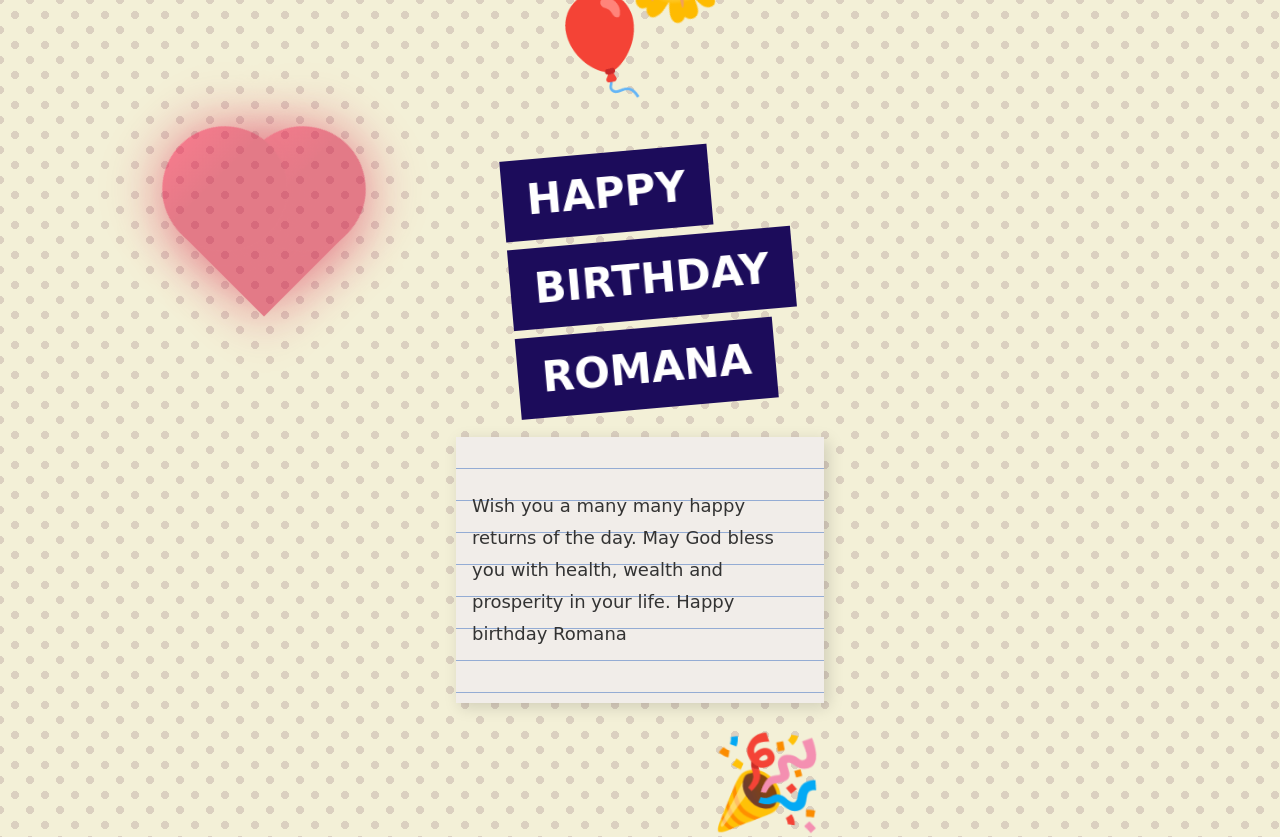
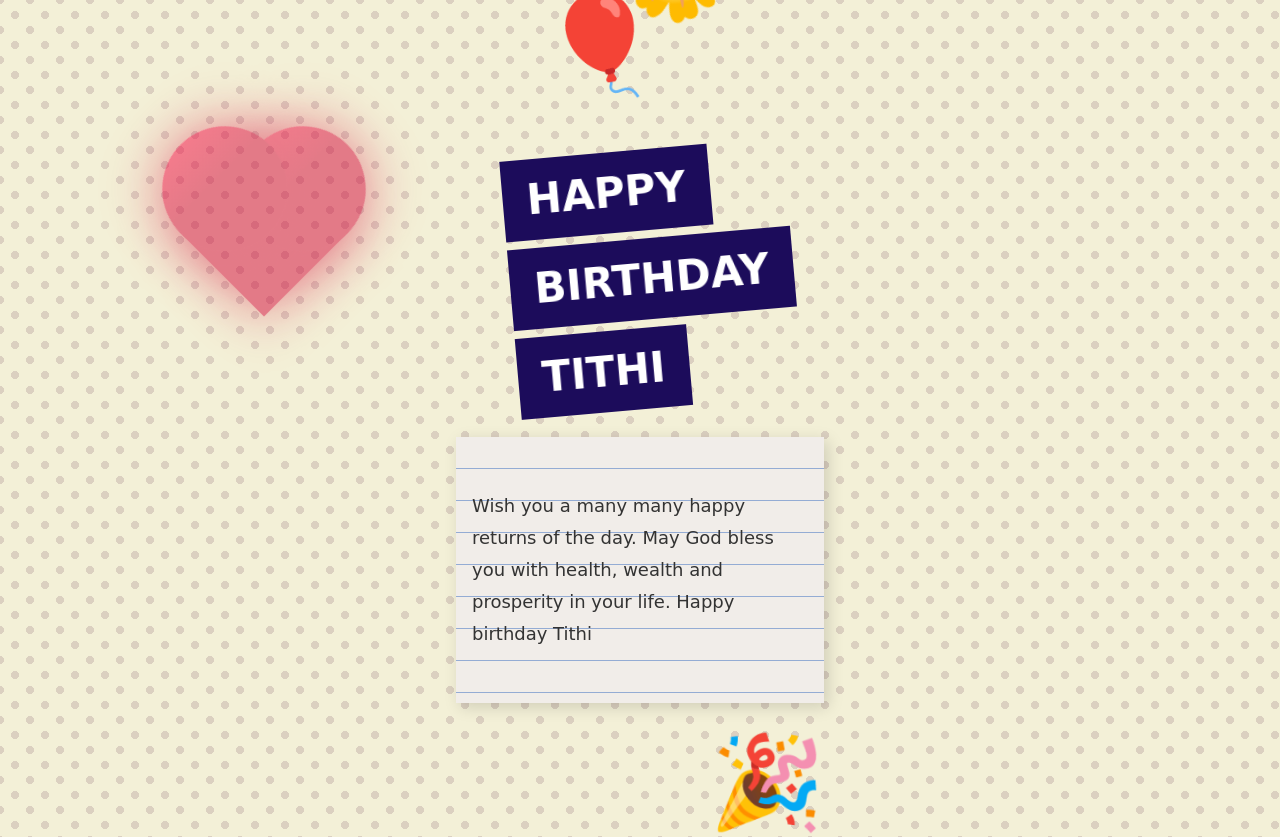
Before and after one commit to shviper/birthday, a plain HTML site: page index.html in a window 1280 px wide. Drawn offline with Linux system fonts and the light colour scheme.

Commit message:
Update index.html

```diff
--- a/index.html
+++ b/index.html
@@ -46,12 +46,12 @@
   <!-- Banner -->
   <h1 class="bday-banner">
     <span>Happy</span> <span>Birthday</span>
-    <span>Romana</span>
+    <span>Tithi</span>
   </h1>
 
    <!-- Message + decoration -->
   <div class="bday-message bday-message--paper">
-    <p>Wish you a many many happy returns of the day. May God bless you with health, wealth and prosperity in your life. Happy birthday Romana</p>
+    <p>Wish you a many many happy returns of the day. May God bless you with health, wealth and prosperity in your life. Happy birthday Tithi</p>
     <p class="bday-decor bday-decor--bottom-right zoom-left-in-out">🎉</p>
   </div>
 
```
